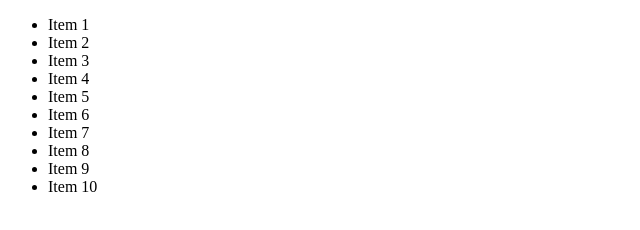
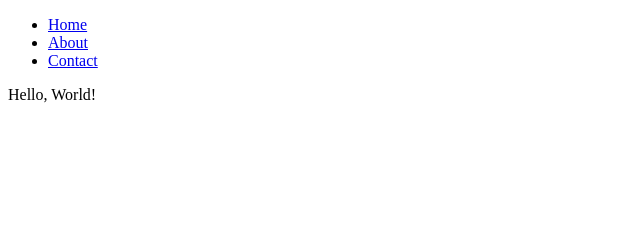
Before and after one commit to acciojob/dom-level-jaisaipothula, a website: page main.html in a window 1280 px wide. Shown: the whole page, without its empty margins (0-640 px from the left). Drawn offline with Linux system fonts and the light colour scheme.

Commit message:
created a submission

```diff
--- a/main.html
+++ b/main.html
@@ -1,21 +1,38 @@
 <!DOCTYPE html>
 <html>
 <head>
+    <meta charset="UTF-8">
+    <title>DOM Level Example</title>
+    <link rel="stylesheet" href="styles.css">
 </head>
 <body>
-	<ul>
-		<li>Item 1</li>
-		<li>Item 2</li>
-		<li>Item 3</li>
-		<li>Item 4</li>
-		<li id="level">Item 5</li>
-		<li>Item 6</li>
-		<li>Item 7</li>
-		<li>Item 8</li>
-		<li>Item 9</li>
-		<li>Item 10</li>
-	</ul>
-    <script type="text/javascript" src="./script.js">
-</script>
+    <div>
+        <header>
+            <nav>
+                <ul>
+                    <li>
+                        <a href="#">Home</a>
+                    </li>
+                    <li>
+                        <a href="#">About</a>
+                    </li>
+                    <li>
+                        <a href="#">Contact</a>
+                    </li>
+                </ul>
+            </nav>
+        </header>
+        <main>
+            <section>
+                <article>
+                    <div id="level">
+                        <!-- Element whose DOM level we want to determine -->
+                        <p>Hello, World!</p>
+                    </div>
+                </article>
+            </section>
+        </main>
+    </div>
+    <script src="script.js"></script>
 </body>
 </html>
--- a/script.js
+++ b/script.js
@@ -1 +1,22 @@
-//your JS code here. If required.
+// Wait for the DOM to be fully loaded
+document.addEventListener('DOMContentLoaded', function() {
+    // Find the element with id 'level'
+    const targetElement = document.getElementById('level');
+
+    if (targetElement) {
+        // Initialize a counter to track the DOM level
+        let domLevel = 0;
+        let currentElement = targetElement;
+
+        // Traverse upwards through parent elements until html root
+        while (currentElement !== document.documentElement) {
+            currentElement = currentElement.parentElement;
+            domLevel++;
+        }
+
+        // Display the result using alert
+        alert(`The level of the element is: ${domLevel}`);
+    } else {
+        alert("Element with id 'level' not found.");
+    }
+});
```
